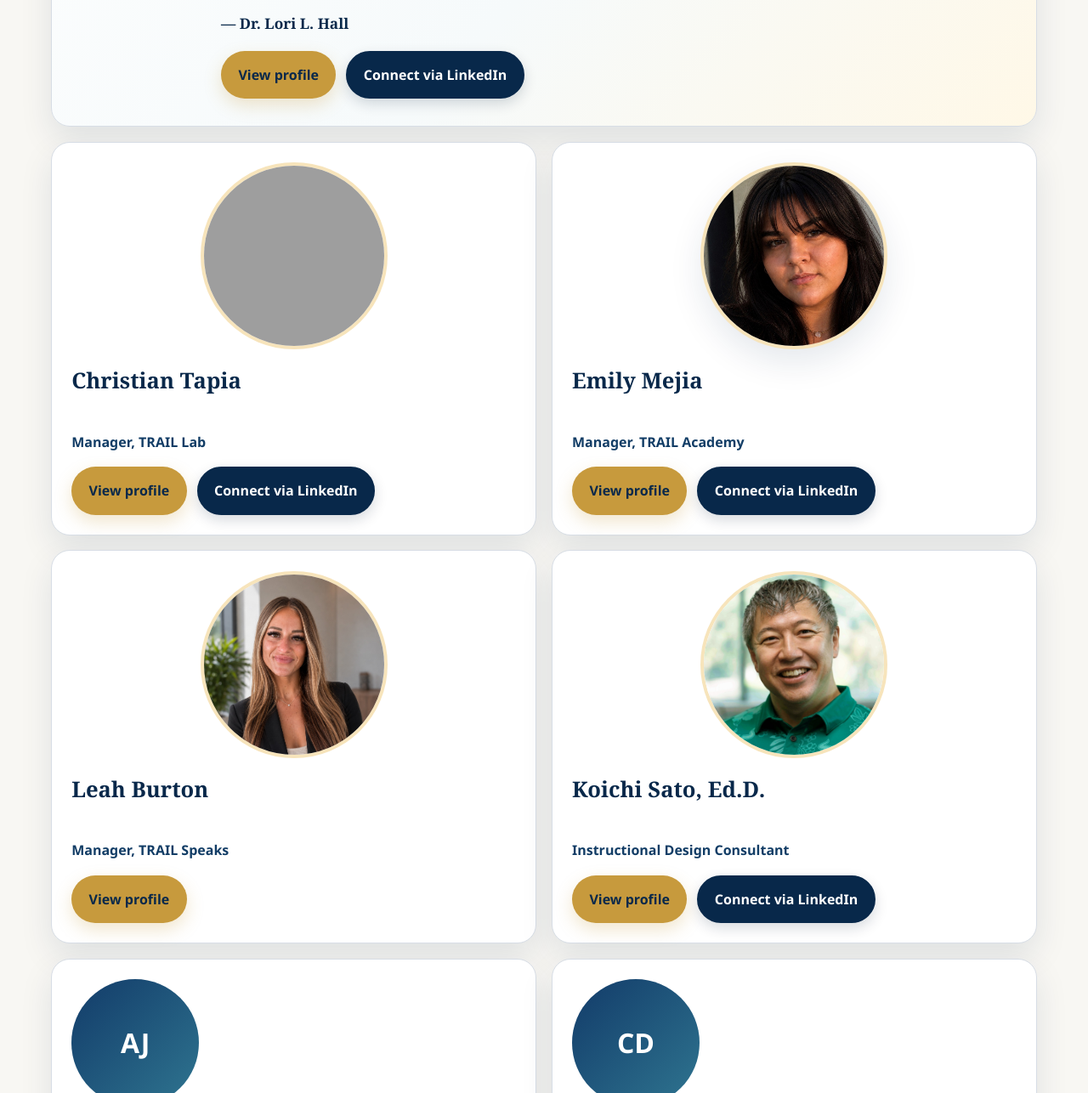
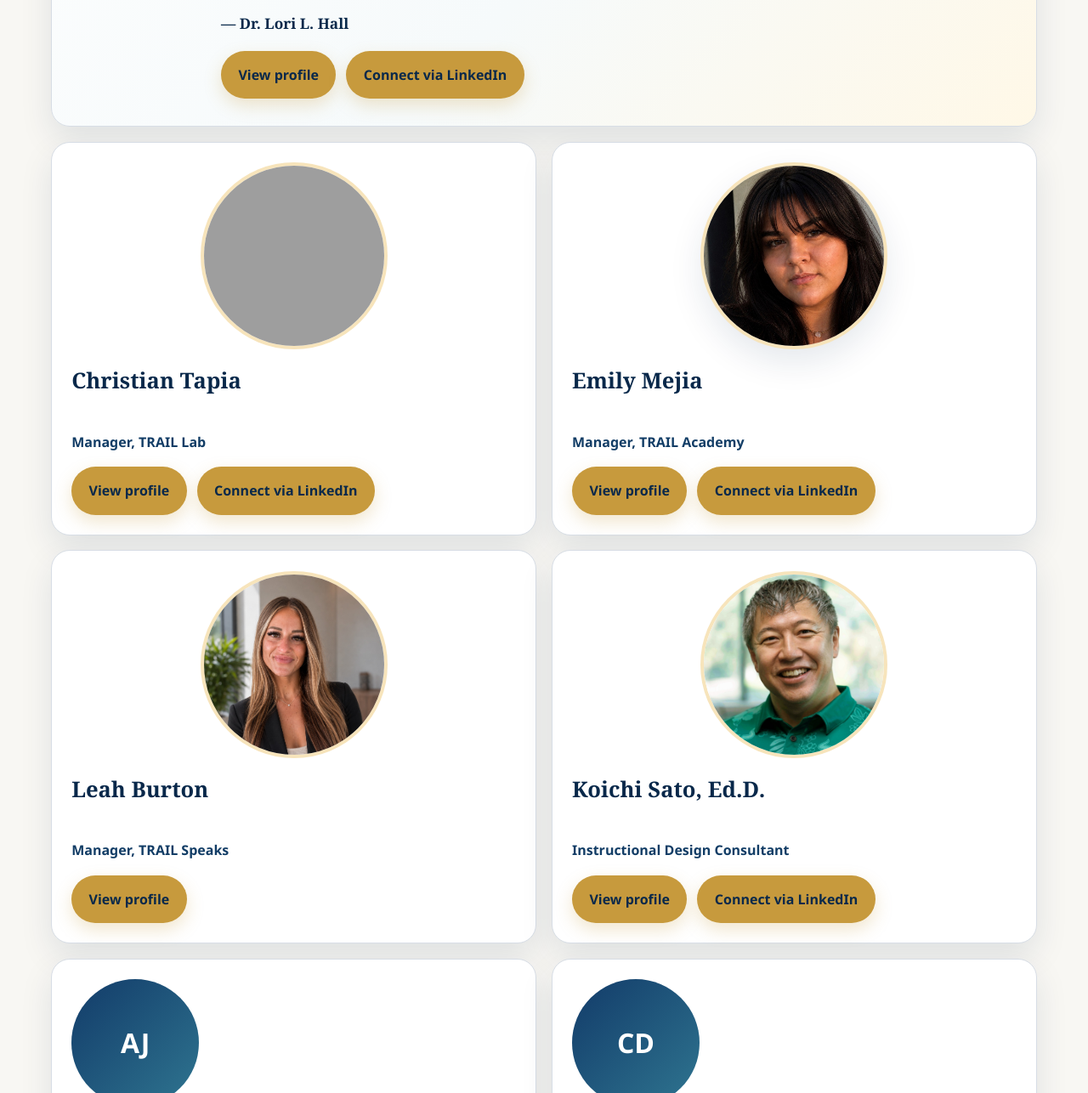
Before and after one commit to trailcenter/thetrailcenter.org, a plain HTML site: page people.html in a window 1280 px wide. Shown: the part 1167-2453 px from the top of the page at 85% size. Drawn offline with Linux system fonts and the light colour scheme; grey boxes are pictures that could not be loaded.

Commit message:
Linkedin Updates

```diff
--- a/people.html
+++ b/people.html
@@ -62,20 +62,20 @@
         <p class="role">Director</p>
         <p class="director-message">“The TRAIL Center was built on the belief that trauma knowledge must move beyond awareness and become meaningful action. Our growing team brings together research, education, advocacy, lived experience, creativity, and systems thinking to build practical pathways toward healing and change. We welcome collaboration with people and organizations who share that commitment.”</p>
         <p class="director-signature">— Dr. Lori L. Hall</p>
-        <div class="profile-links"><a class="button primary" href="members.html#lori-hall">View profile</a><a class="button secondary linkedin-link" href="https://www.linkedin.com/in/llhall/" target="_blank" rel="noopener" aria-label="Connect with Dr. Lori L. Hall via LinkedIn">Connect via LinkedIn</a></div>
+        <div class="profile-links"><a class="button primary" href="members.html#lori-hall">View profile</a><a class="button primary linkedin-link" href="https://www.linkedin.com/in/llhall/" target="_blank" rel="noopener" aria-label="Connect with Dr. Lori L. Hall via LinkedIn">Connect via LinkedIn</a></div>
       </div>
     </article>
     <article class="person-card">
       <img src="assets/christian-tapia-headshot.png" alt="Christian Tapia headshot" class="person-headshot christian-headshot">
       <h2>Christian Tapia</h2>
       <p class="role">Manager, TRAIL Lab</p>
-      <div class="profile-links"><a class="button primary" href="members.html#christian-tapia">View profile</a><a class="button secondary linkedin-link" href="https://www.linkedin.com/in/christian-tapia-/" target="_blank" rel="noopener" aria-label="Connect with Christian Tapia via LinkedIn">Connect via LinkedIn</a></div>
+      <div class="profile-links"><a class="button primary" href="members.html#christian-tapia">View profile</a><a class="button primary linkedin-link" href="https://www.linkedin.com/in/christian-tapia-/" target="_blank" rel="noopener" aria-label="Connect with Christian Tapia via LinkedIn">Connect via LinkedIn</a></div>
     </article>
     <article class="person-card with-photo">
       <img class="profile-photo" src="assets/emily-mejia-headshot.jpg" alt="Emily Mejia">
       <h2>Emily Mejia</h2>
       <p class="role">Manager, TRAIL Academy</p>
-      <div class="profile-links"><a class="button primary" href="members.html#emily-mejia">View profile</a><a class="button secondary linkedin-link" href="https://www.linkedin.com/in/emily-mejia-6420b0383/" target="_blank" rel="noopener" aria-label="Connect with Emily Mejia via LinkedIn">Connect via LinkedIn</a></div>
+      <div class="profile-links"><a class="button primary" href="members.html#emily-mejia">View profile</a><a class="button primary linkedin-link" href="https://www.linkedin.com/in/emily-mejia-6420b0383/" target="_blank" rel="noopener" aria-label="Connect with Emily Mejia via LinkedIn">Connect via LinkedIn</a></div>
     </article>
     <article class="person-card">
       <img src="assets/leah-burton-headshot.jpeg" alt="Leah Burton headshot" class="person-headshot">
@@ -87,7 +87,7 @@
       <img src="assets/koichi-sato-headshot.jpg" alt="Dr. Koichi Sato headshot" class="person-headshot">
       <h2>Koichi Sato, Ed.D.</h2>
       <p class="role">Instructional Design Consultant</p>
-      <div class="profile-links"><a class="button primary" href="members.html#koichi-sato">View profile</a><a class="button secondary linkedin-link" href="https://www.linkedin.com/in/k0ichisat0/" target="_blank" rel="noopener" aria-label="Connect with Dr. Koichi Sato via LinkedIn">Connect via LinkedIn</a></div>
+      <div class="profile-links"><a class="button primary" href="members.html#koichi-sato">View profile</a><a class="button primary linkedin-link" href="https://www.linkedin.com/in/k0ichisat0/" target="_blank" rel="noopener" aria-label="Connect with Dr. Koichi Sato via LinkedIn">Connect via LinkedIn</a></div>
     </article>
     <article class="person-card placeholder-person">
       <div class="profile-placeholder" aria-hidden="true">AJ</div>
--- a/style.css
+++ b/style.css
@@ -770,6 +770,7 @@ a:hover { color: var(--gold-dark); }
   flex: 0 0 100%;
   margin-top: .2rem;
   align-self: flex-start;
+  text-align: right;
   border-bottom: 0;
   text-decoration: underline;
   text-decoration-color: var(--gold);
```
Also changed, not shown: members.html (+4 -4 lines).
